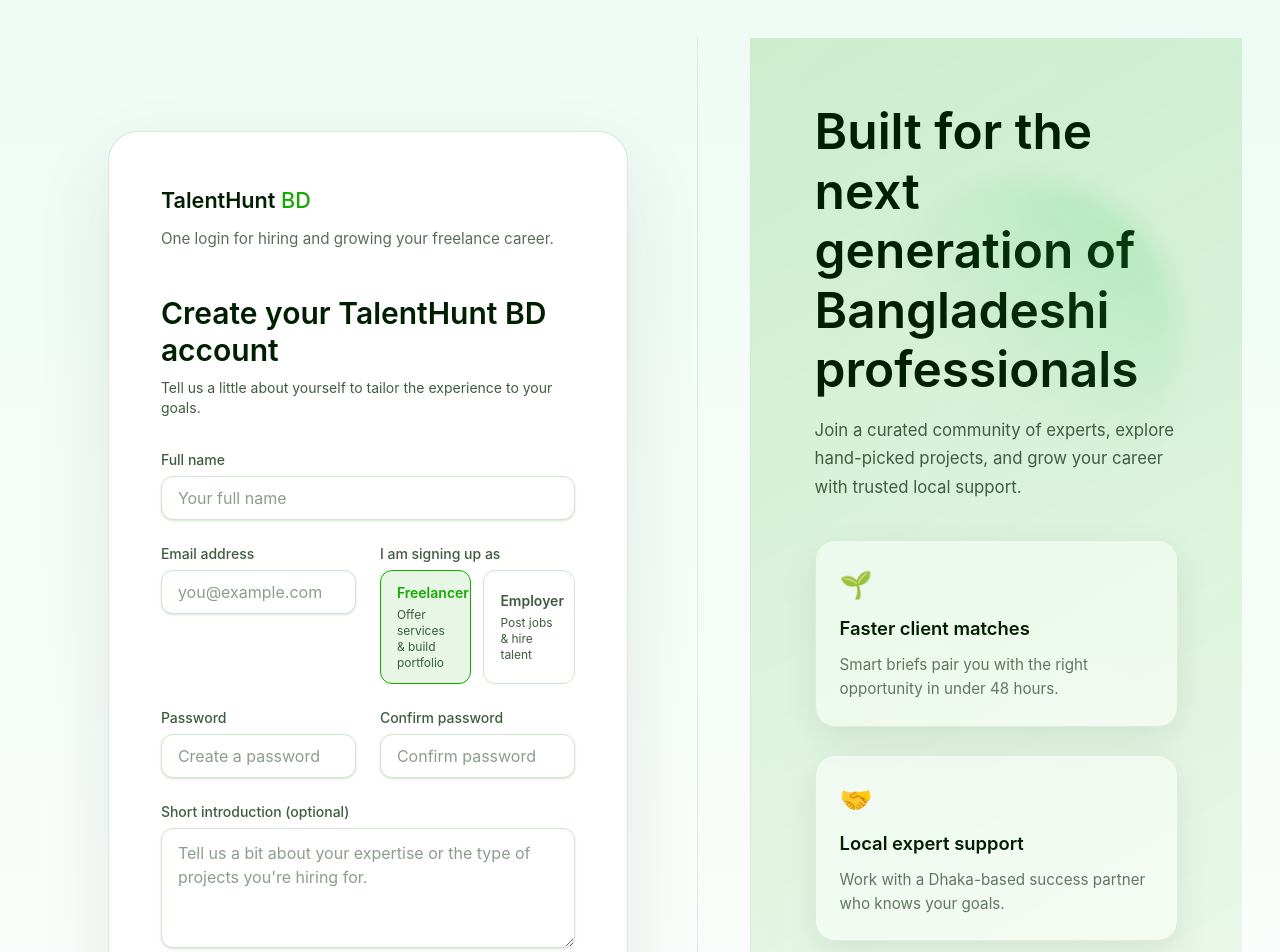
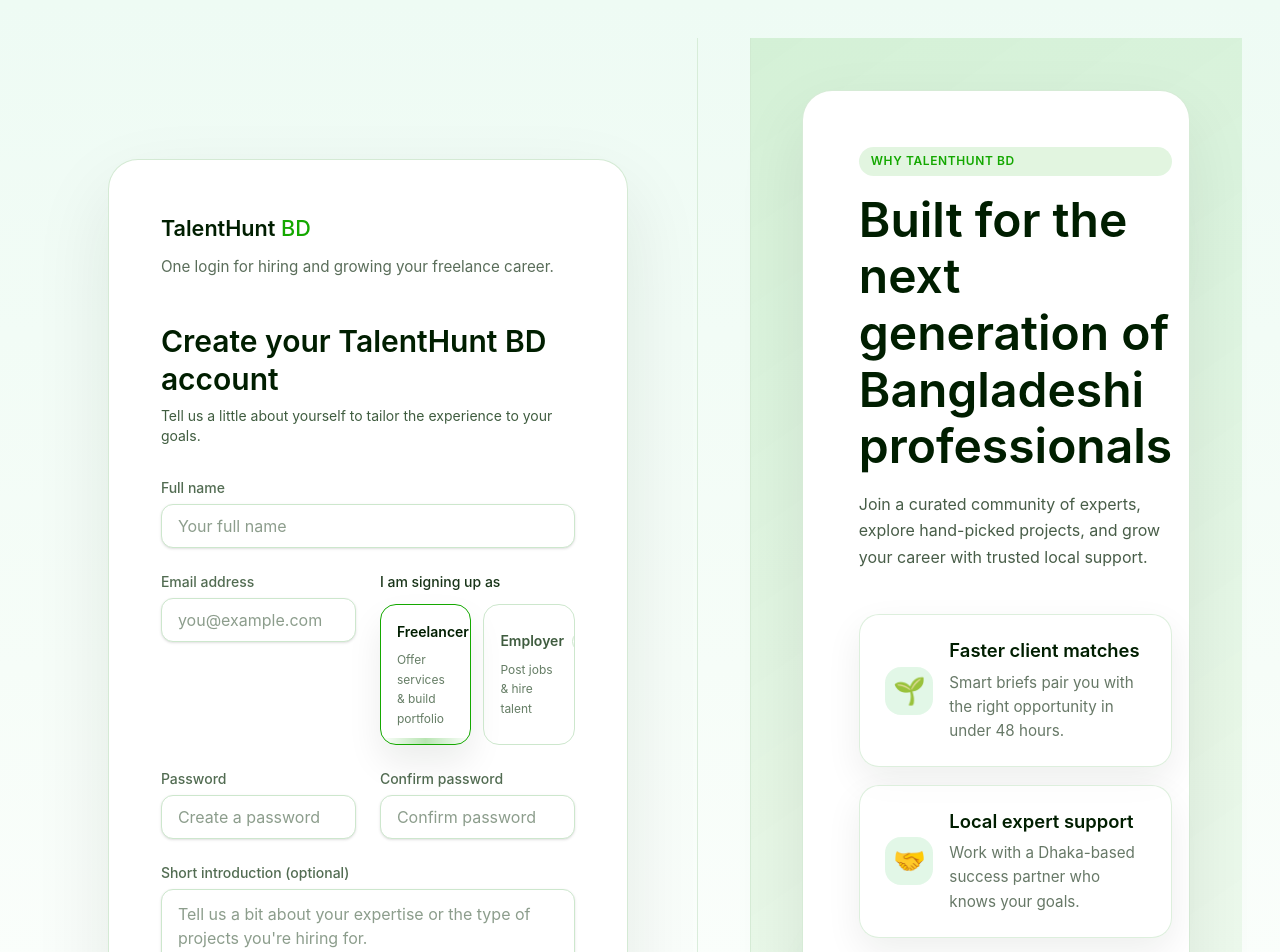
Before and after one commit to rahmatullahboss/Talent-hunt, a Next.js app in the folder web/: page /signup in a window 1280 px wide. Shown: the top 952 px of the page. Built offline with nearby package versions, Linux system fonts and the light colour scheme; no server answers.

Commit message:
Polish signup layout and mirror showcase card

```diff
--- a/web/src/app/(auth)/auth.css
+++ b/web/src/app/(auth)/auth.css
@@ -89,95 +89,147 @@
 
 .auth-showcase {
   position: relative;
-  padding: clamp(3rem, 5vw, 5rem) clamp(2.75rem, 5vw, 4.5rem);
-  background: linear-gradient(150deg, rgba(20, 168, 0, 0.16), rgba(20, 168, 0, 0.06));
+  display: flex;
+  align-items: center;
+  justify-content: center;
+  padding: clamp(2.5rem, 4vw, 4rem);
+  background: linear-gradient(145deg, rgba(20, 168, 0, 0.12), rgba(20, 168, 0, 0.04));
   border-left: 1px solid color-mix(in srgb, var(--card-border) 70%, transparent);
-  display: flex;
-  flex-direction: column;
-  justify-content: center;
-  gap: clamp(1.75rem, 3vw, 2.5rem);
   color: var(--foreground);
 }
 
+.auth-showcase::before,
 .auth-showcase::after {
-  /* Decorative glow ties the right column back to the hero gradients without adding new assets. */
   content: "";
   position: absolute;
-  inset: 12% 12% auto auto;
-  width: clamp(220px, 32vw, 320px);
-  height: clamp(220px, 32vw, 320px);
   border-radius: 999px;
-  background: radial-gradient(circle at top right, rgba(52, 199, 89, 0.24), transparent 65%);
-  filter: blur(12px);
+  filter: blur(14px);
   pointer-events: none;
 }
 
-.auth-showcase-intro {
+.auth-showcase::before {
+  inset: auto auto 12% 10%;
+  width: clamp(200px, 28vw, 280px);
+  height: clamp(200px, 28vw, 280px);
+  background: radial-gradient(circle at bottom left, rgba(52, 199, 89, 0.18), transparent 65%);
+}
+
+.auth-showcase::after {
+  inset: 8% 14% auto auto;
+  width: clamp(160px, 24vw, 240px);
+  height: clamp(160px, 24vw, 240px);
+  background: radial-gradient(circle at top right, rgba(20, 168, 0, 0.22), transparent 60%);
+}
+
+.auth-showcase-panel {
+  position: relative;
+  z-index: 1;
+  width: min(520px, 100%);
+  border-radius: 30px;
+  padding: clamp(2.75rem, 5vw, 3.5rem);
+  background: color-mix(in srgb, #ffffff 88%, var(--card) 12%);
+  border: 1px solid color-mix(in srgb, var(--card-border) 82%, transparent);
+  box-shadow: 0 28px 70px rgba(0, 30, 0, 0.08);
+  display: grid;
+  gap: clamp(2rem, 4vw, 2.75rem);
+}
+
+.auth-showcase-header {
   display: grid;
   gap: 1rem;
-  max-width: 34rem;
+  max-width: 32rem;
+}
+
+.auth-showcase-badge {
+  align-self: start;
+  padding: 0.35rem 0.75rem;
+  border-radius: 999px;
+  background: rgba(20, 168, 0, 0.12);
+  color: var(--accent);
+  font-size: 0.75rem;
+  font-weight: 600;
+  letter-spacing: 0.05em;
+  text-transform: uppercase;
 }
 
 .auth-showcase h2 {
-  font-size: clamp(2.5rem, 5vw, 3.1rem);
+  font-size: clamp(2.4rem, 4.8vw, 3rem);
   font-weight: 600;
-  line-height: 1.2;
+  line-height: 1.18;
 }
 
 .auth-showcase p {
-  font-size: 1.05rem;
-  color: rgba(0, 30, 0, 0.7);
-  color: color-mix(in srgb, var(--foreground) 70%, transparent);
-  line-height: 1.7;
+  font-size: 1rem;
+  color: color-mix(in srgb, var(--foreground) 72%, transparent);
+  line-height: 1.65;
   max-width: 30rem;
 }
 
-.auth-showcase-cards {
+.auth-showcase-highlights {
   display: grid;
-  gap: clamp(1.25rem, 2.5vw, 1.75rem);
-  grid-template-columns: repeat(auto-fit, minmax(210px, 1fr));
-  max-width: 520px;
-  position: relative;
-  z-index: 1;
+  gap: 1.1rem;
 }
 
-.auth-showcase-card {
-  padding: 1.5rem;
+.auth-showcase-highlight {
+  display: grid;
+  grid-template-columns: auto 1fr;
+  gap: 1rem;
+  align-items: center;
+  padding: 1.4rem 1.6rem;
   border-radius: 20px;
-  background: rgba(255, 255, 255, 0.5);
-  border: 1px solid color-mix(in srgb, var(--card-border) 65%, transparent);
-  box-shadow: 0 12px 35px rgba(0, 30, 0, 0.08);
-  display: grid;
-  gap: 0.65rem;
+  background: rgba(255, 255, 255, 0.65);
+  border: 1px solid color-mix(in srgb, var(--card-border) 68%, transparent);
+  box-shadow: 0 14px 36px rgba(0, 30, 0, 0.07);
 }
 
-.auth-showcase-card span {
+.auth-showcase-highlight span {
+  display: grid;
+  place-items: center;
+  width: 3rem;
+  height: 3rem;
+  border-radius: 16px;
+  background: rgba(52, 199, 89, 0.14);
   font-size: 1.65rem;
 }
 
-.auth-showcase-card h3 {
+.auth-showcase-highlight h3 {
   font-size: 1.15rem;
   font-weight: 600;
 }
 
-.auth-showcase-card p {
+.auth-showcase-highlight p {
+  margin-top: 0.35rem;
   font-size: 0.95rem;
   color: color-mix(in srgb, var(--foreground) 60%, transparent);
   line-height: 1.6;
 }
 
+.auth-showcase-divider {
+  height: 1px;
+  background: color-mix(in srgb, var(--card-border) 70%, transparent);
+}
+
 .auth-showcase-list {
   display: grid;
-  gap: 0.9rem;
+  gap: 0.85rem;
   font-size: 0.95rem;
-  color: rgba(0, 30, 0, 0.6);
   color: color-mix(in srgb, var(--foreground) 65%, transparent);
-  position: relative;
-  z-index: 1;
+  padding-left: 0;
+}
+
+.auth-showcase-list li {
+  display: flex;
+  align-items: flex-start;
+  gap: 0.65rem;
 }
 
 .auth-showcase-list li::before {
-  content: "•";
-  margin-right: 0.65rem;
-  color: var(--accent);
+  content: "";
+  flex-shrink: 0;
+  width: 0.55rem;
+  height: 0.55rem;
+  margin-top: 0.35rem;
+  border-radius: 999px;
+  background: var(--accent);
+  box-shadow: 0 0 0 4px rgba(52, 199, 89, 0.15);
 }
--- a/web/src/app/(auth)/layout.tsx
+++ b/web/src/app/(auth)/layout.tsx
@@ -22,24 +22,32 @@ export default function AuthLayout({ children }: { children: React.ReactNode })
         </div>
       </div>
       <div className="auth-showcase">
-        <div className="auth-showcase-intro">
+        <div className="auth-showcase-panel">
+          <div className="auth-showcase-header">
+            <span className="auth-showcase-badge">Why TalentHunt BD</span>
             <h2>Built for the next generation of Bangladeshi professionals</h2>
             <p>
               Join a curated community of experts, explore hand-picked projects, and grow your career with trusted local support.
             </p>
           </div>
-        <div className="auth-showcase-cards">
-          <div className="auth-showcase-card">
-            <span>🌱</span>
+          {/* The highlight stack mirrors the form card, so both columns feel like polished hero modules. */}
+          <div className="auth-showcase-highlights">
+            <div className="auth-showcase-highlight">
+              <span aria-hidden>🌱</span>
+              <div>
                 <h3>Faster client matches</h3>
                 <p>Smart briefs pair you with the right opportunity in under 48 hours.</p>
               </div>
-          <div className="auth-showcase-card">
-            <span>🤝</span>
+            </div>
+            <div className="auth-showcase-highlight">
+              <span aria-hidden>🤝</span>
+              <div>
                 <h3>Local expert support</h3>
                 <p>Work with a Dhaka-based success partner who knows your goals.</p>
               </div>
             </div>
+          </div>
+          <div className="auth-showcase-divider" aria-hidden />
           <ul className="auth-showcase-list">
             <li>Instant project recommendations based on your skills</li>
             <li>Escrow-style milestone tracking & transparent reviews</li>
@@ -47,5 +55,6 @@ export default function AuthLayout({ children }: { children: React.ReactNode })
           </ul>
         </div>
       </div>
+    </div>
   );
 }
--- a/web/src/components/forms/sign-up-form.tsx
+++ b/web/src/components/forms/sign-up-form.tsx
@@ -111,7 +111,7 @@ export function SignUpForm() {
   return (
     <form className="space-y-6" onSubmit={handleSubmit(onSubmit)}>
       <div className="space-y-1.5">
-        <label className="block text-sm font-medium text-muted" htmlFor="fullName">
+        <label className="block text-sm font-medium text-muted/90" htmlFor="fullName">
           Full name
         </label>
         <Input id="fullName" placeholder="Your full name" autoComplete="name" {...register("fullName")} />
@@ -120,16 +120,14 @@ export function SignUpForm() {
 
       <div className="grid gap-6 md:grid-cols-2">
         <div className="space-y-1.5">
-          <label className="block text-sm font-medium text-muted" htmlFor="email">
+          <label className="block text-sm font-medium text-muted/90" htmlFor="email">
             Email address
           </label>
           <Input id="email" type="email" placeholder="you@example.com" autoComplete="email" {...register("email")} />
           {errors.email ? <p className="text-sm text-red-500">{errors.email.message}</p> : null}
         </div>
-        <div className="space-y-1.5">
-          <label className="block text-sm font-medium text-muted" htmlFor="role">
-            I am signing up as
-          </label>
+        <fieldset className="space-y-3 border-0 p-0">
+          <legend className="text-sm font-medium text-foreground/90">I am signing up as</legend>
           <input type="hidden" {...register("role")} />
           <div className="grid grid-cols-2 gap-3">
             {[
@@ -140,8 +138,10 @@ export function SignUpForm() {
                 type="button"
                 key={option.value}
                 className={cn(
-                  "rounded-[var(--radius-md)] border px-4 py-3 text-left text-sm transition",
-                  role === option.value ? "border-accent bg-accent/10 text-accent" : "border-card-border text-muted",
+                  "group relative overflow-hidden rounded-2xl border px-4 py-4 text-left transition",
+                  role === option.value
+                    ? "border-accent bg-white text-foreground shadow-[0_18px_35px_rgba(0,30,0,0.08)]"
+                    : "border-card-border text-muted hover:border-accent/40 hover:text-foreground",
                 )}
                 onClick={() => {
                   setRole(option.value);
@@ -149,24 +149,42 @@ export function SignUpForm() {
                 }}
                 aria-pressed={role === option.value}
               >
-                <span className="block font-semibold">{option.label}</span>
-                <span className="mt-1 block text-xs text-muted">{option.description}</span>
+                <span className="flex items-center justify-between gap-2 text-sm font-semibold">
+                  {option.label}
+                  <span
+                    className={cn(
+                      "rounded-full border px-2 py-0.5 text-[0.65rem] font-medium uppercase tracking-wide",
+                      role === option.value
+                        ? "border-transparent bg-accent/15 text-accent"
+                        : "border-card-border bg-transparent text-muted/80",
+                    )}
+                  >
+                    {role === option.value ? "Selected" : "Choose"}
+                  </span>
+                </span>
+                <span className="mt-2 block text-xs leading-relaxed text-muted/80">{option.description}</span>
+                <span
+                  className={cn(
+                    "pointer-events-none absolute inset-x-0 bottom-0 h-1.5 bg-gradient-to-r from-transparent via-accent/30 to-transparent opacity-0 transition",
+                    role === option.value ? "opacity-100" : "",
+                  )}
+                />
               </button>
             ))}
           </div>
-        </div>
+        </fieldset>
       </div>
 
       <div className="grid gap-6 md:grid-cols-2">
         <div className="space-y-1.5">
-          <label className="block text-sm font-medium text-muted" htmlFor="password">
+          <label className="block text-sm font-medium text-muted/90" htmlFor="password">
             Password
           </label>
           <Input id="password" type="password" placeholder="Create a password" autoComplete="new-password" {...register("password")} />
           {errors.password ? <p className="text-sm text-red-500">{errors.password.message}</p> : null}
         </div>
         <div className="space-y-1.5">
-          <label className="block text-sm font-medium text-muted" htmlFor="confirmPassword">
+          <label className="block text-sm font-medium text-muted/90" htmlFor="confirmPassword">
             Confirm password
           </label>
           <Input id="confirmPassword" type="password" placeholder="Confirm password" autoComplete="new-password" {...register("confirmPassword")} />
@@ -176,7 +194,7 @@ export function SignUpForm() {
 
       {role === "employer" ? (
         <div className="space-y-1.5">
-          <label className="block text-sm font-medium text-muted" htmlFor="companyName">
+          <label className="block text-sm font-medium text-muted/90" htmlFor="companyName">
             Company name
           </label>
           <Input id="companyName" placeholder="Registered company name" {...register("companyName")} />
@@ -185,7 +203,7 @@ export function SignUpForm() {
       ) : null}
 
       <div className="space-y-1.5">
-        <label className="block text-sm font-medium text-muted" htmlFor="shortBio">
+        <label className="block text-sm font-medium text-muted/90" htmlFor="shortBio">
           Short introduction (optional)
         </label>
         <Textarea id="shortBio" rows={3} placeholder="Tell us a bit about your expertise or the type of projects you're hiring for." {...register("shortBio")} />
```
Lines whose indentation alone changed are shown as unchanged.
